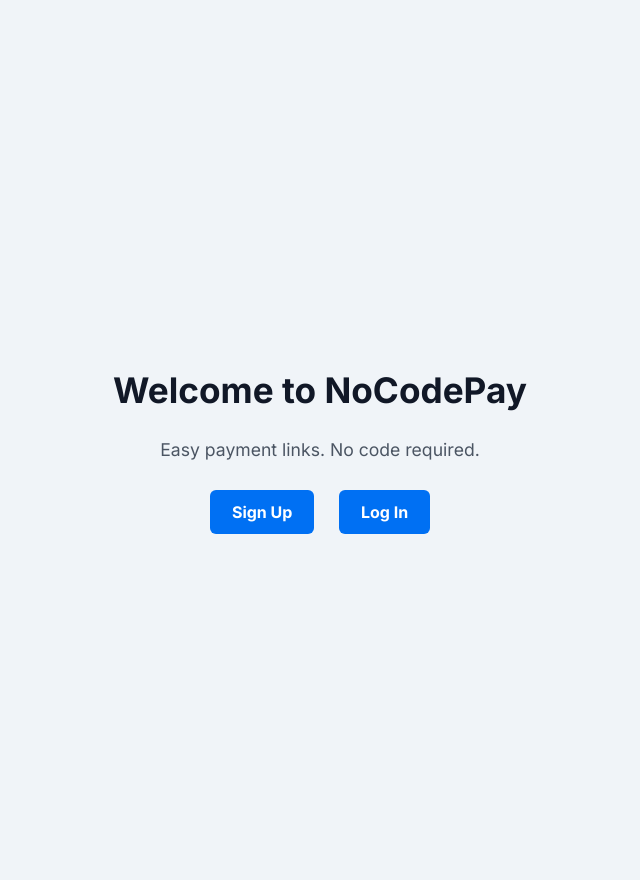
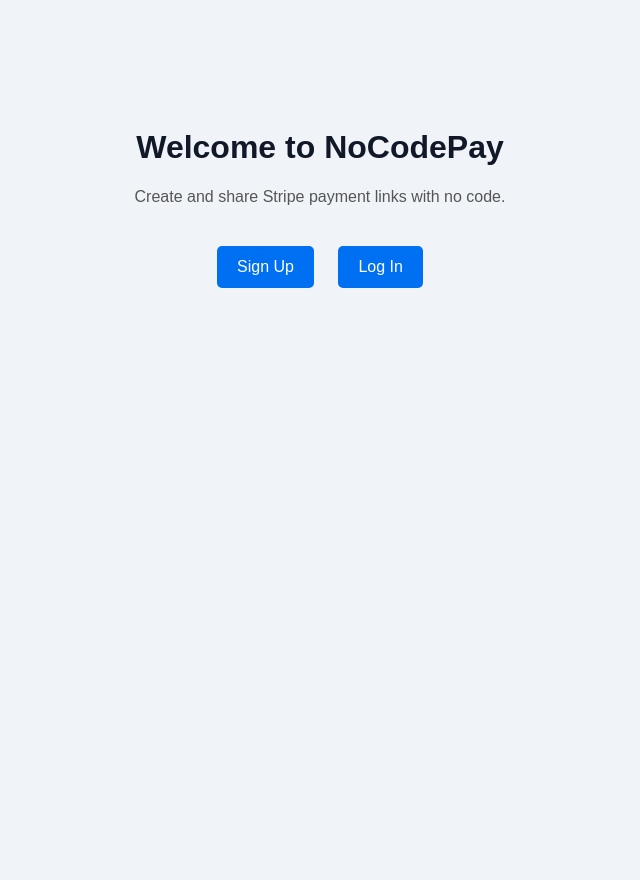
Before and after one commit to CODEREaDer24/Stripebridge, a Flask app: page / in a window 1280 px wide. Shown: the whole page, without its empty margins (320-960 px from the left). After the commit the page ends 288 px from the top, so only its background shows below. Run offline with Flask 3, Linux system fonts and the light colour scheme; some libraries are stand-ins or nearby versions.

Commit message:
Update index.html

```diff
--- a/templates/index.html
+++ b/templates/index.html
@@ -1,59 +1,37 @@
 <!DOCTYPE html>
-<html lang="en">
+<html>
 <head>
-  <meta charset="UTF-8">
-  <meta name="viewport" content="width=device-width, initial-scale=1">
-  <title>NoCodePay – Easy Payment Links</title>
-  <link href="https://fonts.googleapis.com/css2?family=Inter:wght@400;700&display=swap" rel="stylesheet">
+  <title>NoCodePay</title>
   <style>
     body {
-      margin: 0;
-      font-family: 'Inter', sans-serif;
+      font-family: sans-serif;
       background: #f0f4f8;
-      color: #1f2937;
-      display: flex;
-      flex-direction: column;
-      min-height: 100vh;
-      justify-content: center;
-      align-items: center;
       text-align: center;
-      padding: 40px 20px;
+      padding: 100px 20px;
     }
     h1 {
-      font-size: 2.2em;
+      font-size: 2em;
       color: #111827;
-      margin-bottom: 10px;
     }
     p {
-      font-size: 1.1em;
-      color: #4b5563;
+      color: #555;
       margin-bottom: 30px;
     }
-    a.button {
+    a {
       display: inline-block;
-      margin: 0 10px;
-      padding: 12px 22px;
-      background-color: #0070f3;
+      margin: 10px;
+      padding: 12px 20px;
+      background: #0070f3;
       color: white;
-      border-radius: 6px;
       text-decoration: none;
-      font-weight: 600;
-      transition: background 0.2s;
-    }
-    a.button:hover {
-      background-color: #0059c1;
+      border-radius: 5px;
     }
   </style>
 </head>
 <body>
-
   <h1>Welcome to NoCodePay</h1>
-  <p>Easy payment links. No code required.</p>
-
-  <div>
-    <a href="/signup" class="button">Sign Up</a>
-    <a href="/login" class="button">Log In</a>
-  </div>
-
+  <p>Create and share Stripe payment links with no code.</p>
+  <a href="/signup">Sign Up</a>
+  <a href="/login">Log In</a>
 </body>
 </html>
```
